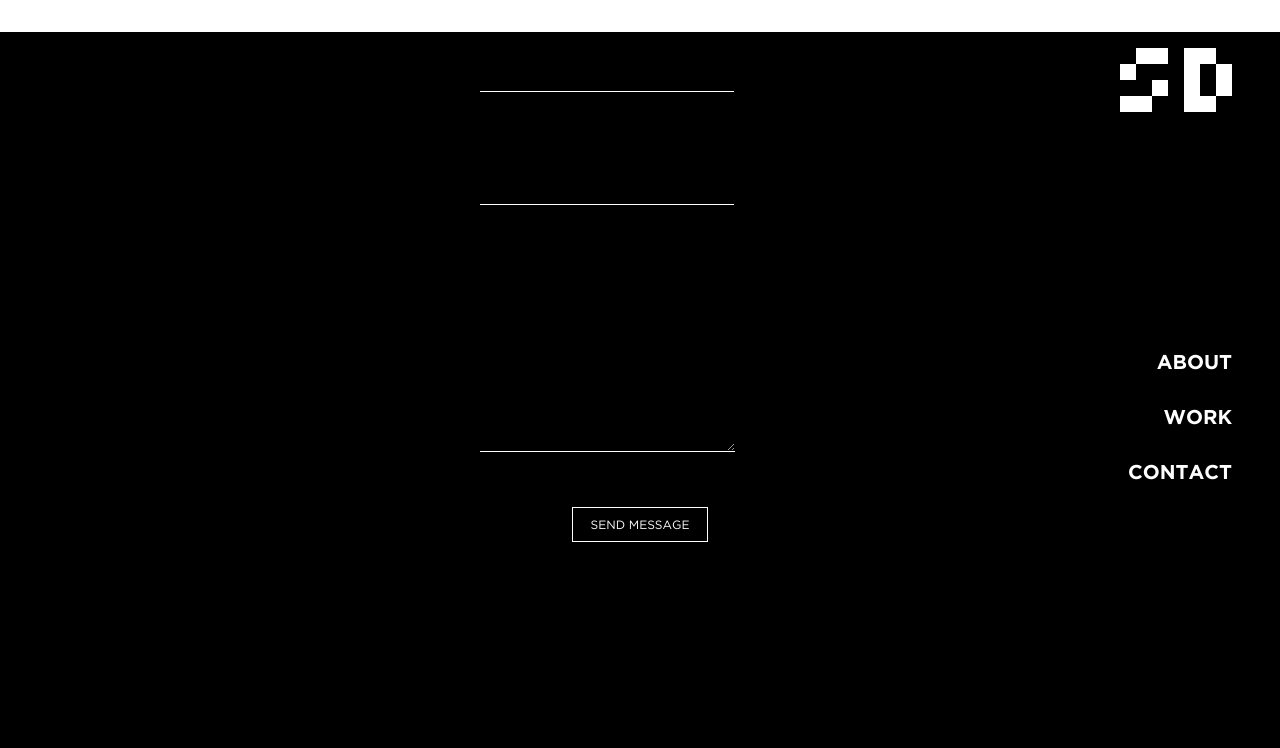
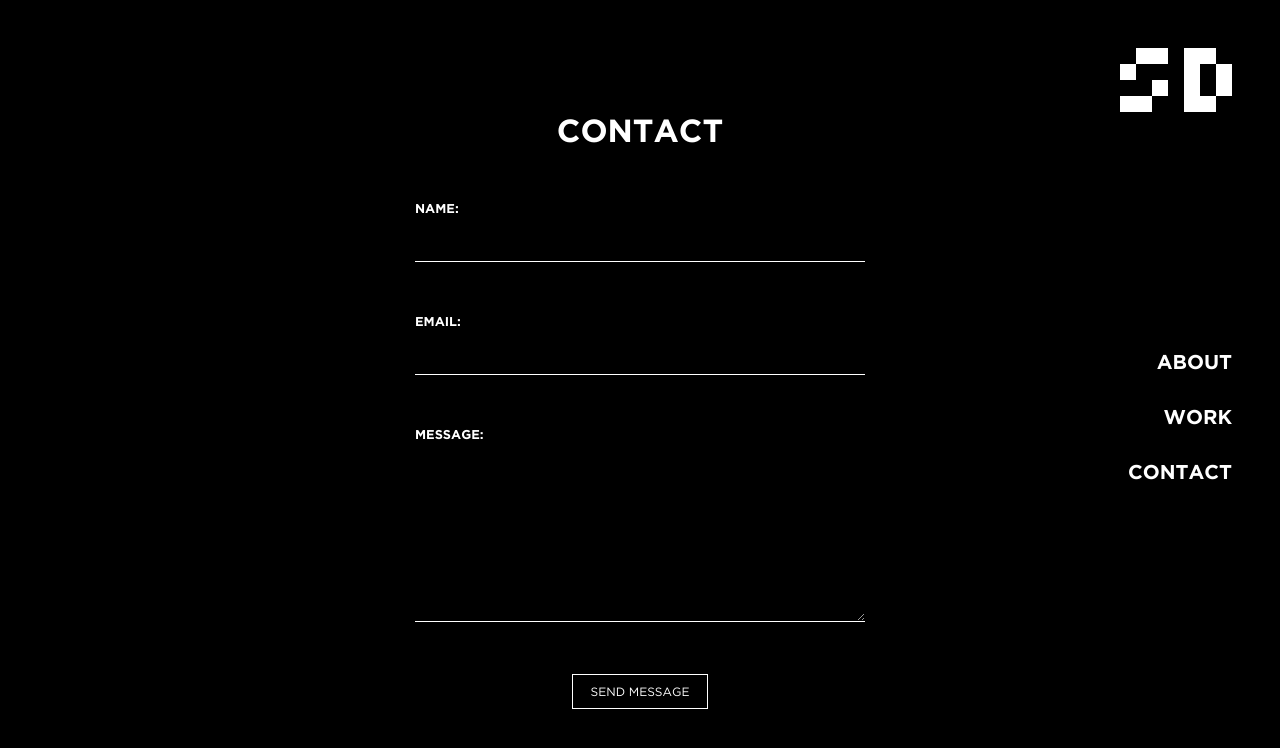
Before and after one commit to chrispdunne/stofferd2, a React (Create React App) app: page /contact in a window 1280 px wide. Shown: the top 748 px of the page. Built offline with nearby package versions, Linux system fonts and the light colour scheme.

Commit message:
send mail

```diff
--- a/src/Pages/Contact/index.tsx
+++ b/src/Pages/Contact/index.tsx
@@ -1,12 +1,6 @@
-import styled from 'styled-components';
 import Nav from '../../Components/Nav';
-import { Form, Status } from './styles';
+import { Container, Form, PageTitle, Status } from './styles';
 import { FormEvent, useState } from 'react';
-
-const Container = styled.div`
-	background-color: #000000;
-	height: 100vh;
-`;
 
 export default function Contact() {
 	const [errorOrSuccessMessage, setErrorOrSuccessMessage] = useState<
@@ -32,16 +26,20 @@ export default function Contact() {
 				message
 			})
 		});
-		const body = await res.text();
-		setErrorOrSuccessMessage(body);
-		console.log({ body });
-		// window.localStorage.setItem('loggedIn', 'true');
-		// setLoggedIn(true);
+		if (res.status !== 200) {
+			setErrorOrSuccessMessage(
+				`A ${res.status} error occurred. Please try again.`
+			);
+		} else {
+			setErrorOrSuccessMessage('Message sent!');
+		}
 	};
 
 	return (
+		<>
+			<Nav />
 			<Container>
-			<Nav />
+				<PageTitle>Contact</PageTitle>
 				<>
 					{errorOrSuccessMessage ? (
 						<Status>{errorOrSuccessMessage}</Status>
@@ -52,7 +50,11 @@ export default function Contact() {
 							data-netlify="true"
 							onSubmit={e => handleSubmit(e)}
 						>
-						<input type="hidden" name="form-name" value="contact" />
+							<input
+								type="hidden"
+								name="form-name"
+								value="contact"
+							/>
 
 							<label>
 								<span>Name:</span>
@@ -97,5 +99,6 @@ export default function Contact() {
 					)}
 				</>
 			</Container>
+		</>
 	);
 }
--- a/src/Pages/Contact/styles.ts
+++ b/src/Pages/Contact/styles.ts
@@ -1,25 +1,43 @@
 import styled from 'styled-components';
 
+export const Container = styled.div`
+	background-color: #000000;
+	min-height: 100vh;
+	display: flex;
+	flex-direction: column;
+	align-items: center;
+	justify-content: center;
+	color: #fff;
+`;
+
+export const PageTitle = styled.h1``;
 export const Status = styled.div`
 	text-align: center;
 `;
 
 export const Form = styled.form`
+	width: 450px;
+
+	/* 979px */
+	@media only screen and (max-width: 61.1875em) {
+		width: calc(100% - 40px);
+	}
+
 	label {
 		display: block;
 		font-size: 0.8rem;
 		text-transform: uppercase;
 		margin: 2rem auto 3rem;
 		font-weight: bold;
-		width: 20rem;
 		text-align: left;
 		span {
-			width: 3rem;
 			display: block;
 		}
 		input,
 		textarea {
 			margin: 0;
+			display: block;
+			width: 100%;
 			font-family: 'g', sans-serif;
 			font-size: 1.5rem;
 			background: transparent;
@@ -31,6 +49,10 @@ export const Form = styled.form`
 			padding: 0.75rem 0;
 			&:focus {
 				outline: 0;
+			}
+			&:-webkit-autofill,
+			&:-webkit-autofill:focus {
+				transition: background-color 600000s 0s, color 600000s 0s;
 			}
 		}
 		textarea {
@@ -44,10 +66,4 @@ export const Form = styled.form`
 	.phone {
 		display: none;
 	}
-	@media only screen and (max-width: 61.1875em) {
-		form {
-			width: 20rem;
-			margin: auto;
-		}
-	}
 `;
--- a/src/index.css
+++ b/src/index.css
@@ -1,13 +1,16 @@
+html {
+	background-color: #000;
+}
 body {
-  margin: 0;
-  font-family: -apple-system, BlinkMacSystemFont, 'Segoe UI', 'Roboto', 'Oxygen',
-    'Ubuntu', 'Cantarell', 'Fira Sans', 'Droid Sans', 'Helvetica Neue',
-    sans-serif;
-  -webkit-font-smoothing: antialiased;
-  -moz-osx-font-smoothing: grayscale;
+	margin: 0;
+	font-family: -apple-system, BlinkMacSystemFont, 'Segoe UI', 'Roboto',
+		'Oxygen', 'Ubuntu', 'Cantarell', 'Fira Sans', 'Droid Sans',
+		'Helvetica Neue', sans-serif;
+	-webkit-font-smoothing: antialiased;
+	-moz-osx-font-smoothing: grayscale;
 }
 
 code {
-  font-family: source-code-pro, Menlo, Monaco, Consolas, 'Courier New',
-    monospace;
+	font-family: source-code-pro, Menlo, Monaco, Consolas, 'Courier New',
+		monospace;
 }
```
Lines whose indentation alone changed are shown as unchanged.
